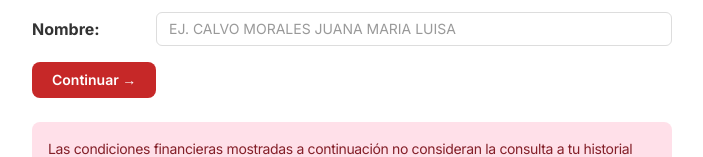
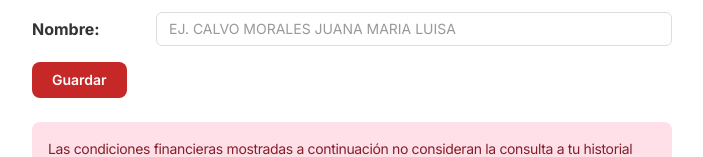
Before and after one commit to arm-code/mejoravit-tools, a React (Vite) app: page / in a window 1280 px wide. Shown: the part 168-325 px from the top of the page, without its empty margins (288-991 px from the left). Built offline with nearby package versions, Linux system fonts and the light colour scheme.

Commit message:
chore: chaging text button

```diff
--- a/src/features/mejoravit/components/CalculatorForm.tsx
+++ b/src/features/mejoravit/components/CalculatorForm.tsx
@@ -35,6 +35,7 @@ export function CalculatorForm() {
                         <input
                             type="number"
                             step="0.01"
+                            onFocus={(e) => e.target.select()}
                             {...register("valorMejora", { valueAsNumber: true })}
                             className="border border-border-soft rounded-md px-3 py-2 text-sm w-full focus:outline-none focus:ring-2 focus:ring-blue-btn bg-white"
                         />
--- a/src/features/mejoravit/components/MejoravitPage.tsx
+++ b/src/features/mejoravit/components/MejoravitPage.tsx
@@ -95,6 +95,7 @@ export function MejoravitPage() {
                                     inputMode="numeric"
                                     maxLength={11}
                                     placeholder="Ej. 61088604741"
+                                    onFocus={(e) => e.target.select()}
                                     {...register("nss")}
                                     className="border border-border-soft rounded-md px-3 py-1.5 text-sm focus:outline-none focus:ring-2 focus:ring-blue-btn w-full sm:max-w-xs"
                                 />
@@ -115,6 +116,7 @@ export function MejoravitPage() {
                                     type="text"
                                     maxLength={13}
                                     placeholder="Ej. CAMJ8606234G5"
+                                    onFocus={(e) => e.target.select()}
                                     {...register("rfc")}
                                     className="border border-border-soft rounded-md px-3 py-1.5 text-sm uppercase focus:outline-none focus:ring-2 focus:ring-blue-btn w-full sm:max-w-xs"
                                 />
@@ -134,6 +136,7 @@ export function MejoravitPage() {
                                     id="nombre"
                                     type="text"
                                     placeholder="Ej. CALVO MORALES JUANA MARIA LUISA"
+                                    onFocus={(e) => e.target.select()}
                                     {...register("nombre")}
                                     className="border border-border-soft rounded-md px-3 py-1.5 text-sm uppercase focus:outline-none focus:ring-2 focus:ring-blue-btn w-full"
                                 />
@@ -149,7 +152,7 @@ export function MejoravitPage() {
                                 disabled={isSubmitting}
                                 className="bg-primary hover:opacity-90 disabled:opacity-60 text-white px-5 py-2 rounded-lg text-sm font-semibold transition-colors cursor-pointer"
                             >
-                                {editando ? "Guardar" : "Continuar →"}
+                                Guardar
                             </button>
                         </div>
                     </form>
```
